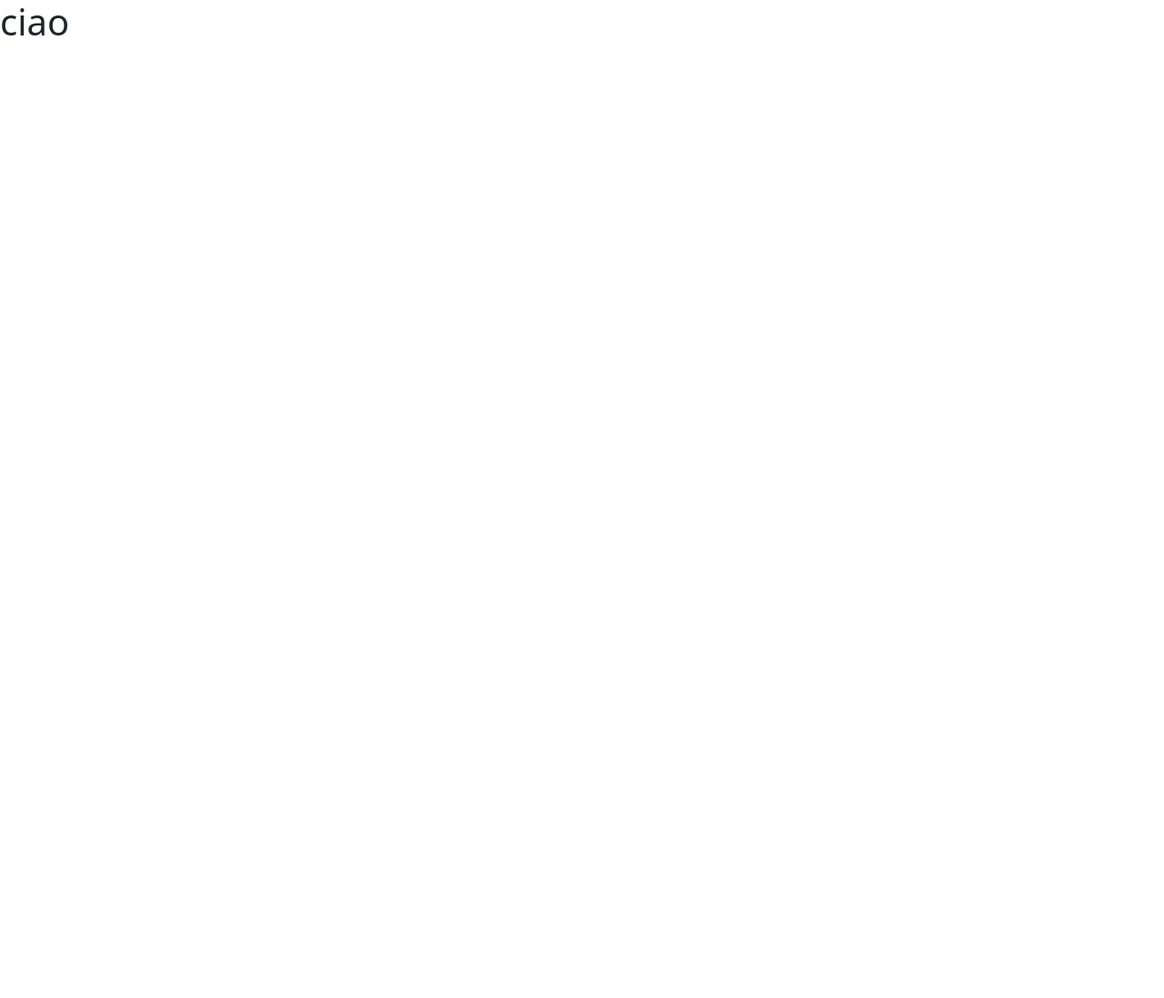
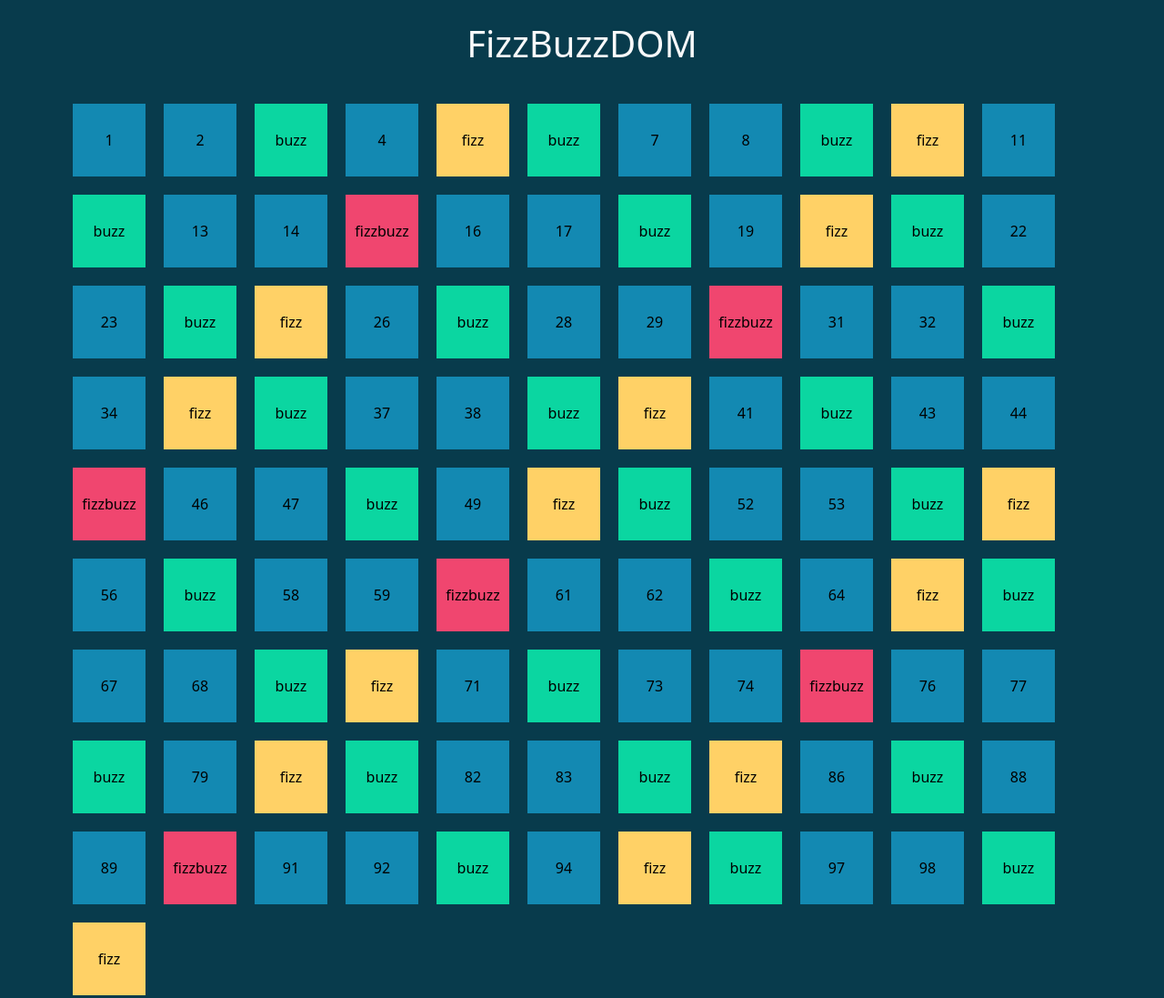
Before and after one commit to matteo9723/js-fizzbuzzdom, a plain HTML site: page index.html in a window 1280 px wide. Shown: the whole page at 91% size. Before the commit the page ends 800 px from the top, so only its background shows below. Drawn offline with nearby package versions, Linux system fonts and the light colour scheme.

Commit message:
esercizio completato

```diff
--- a/css/style.css
+++ b/css/style.css
@@ -0,0 +1,22 @@
+body {
+  background-color: #083B4C;
+  color: black;
+}
+.box {
+  height: 80px;
+  width: 80px;
+  margin: 10px;
+  background-color: #1389B2;
+  display: flex;
+  justify-content: center;
+  align-items: center;
+}
+.box.per3 {
+  background-color: #0BD6A1;
+}
+.box.per5 {
+  background-color: #FFD166;
+}
+.box.per3per5 {
+  background-color: #F0466F;
+}
--- a/index.html
+++ b/index.html
@@ -9,7 +9,12 @@
   <link rel="stylesheet" href="css/style.css">
 </head>
 <body>
-  <h1>ciao</h1>
+  <div class="container">
+    <h1 class="text-center py-4 text-light">FizzBuzzDOM</h1>
+    <div class="row">
+
+    </div>
+ </div>
 
   <script src="js/script.js"></script>
 </body>
--- a/js/script.js
+++ b/js/script.js
@@ -0,0 +1,22 @@
+const row = document.querySelector('.row');
+
+for (let i = 1; i <= 100; i++) {
+   const box = document.createElement('div');
+   box.className = 'box';
+   box.innerHTML = i;
+   row.append(box);
+   console.log(box);
+
+   if (!(i % 3) && !(i % 5)) {
+      box.classList.add('per3per5');
+      box.innerHTML = 'fizzbuzz';
+   } else if (!(i % 3)) {
+      box.classList.add('per3');
+      box.innerHTML = 'buzz';
+   } else if (!(i % 5)) {
+      box.classList.add('per5');
+      box.innerHTML = 'fizz';
+   }
+
+   console.log(i);
+};
```
